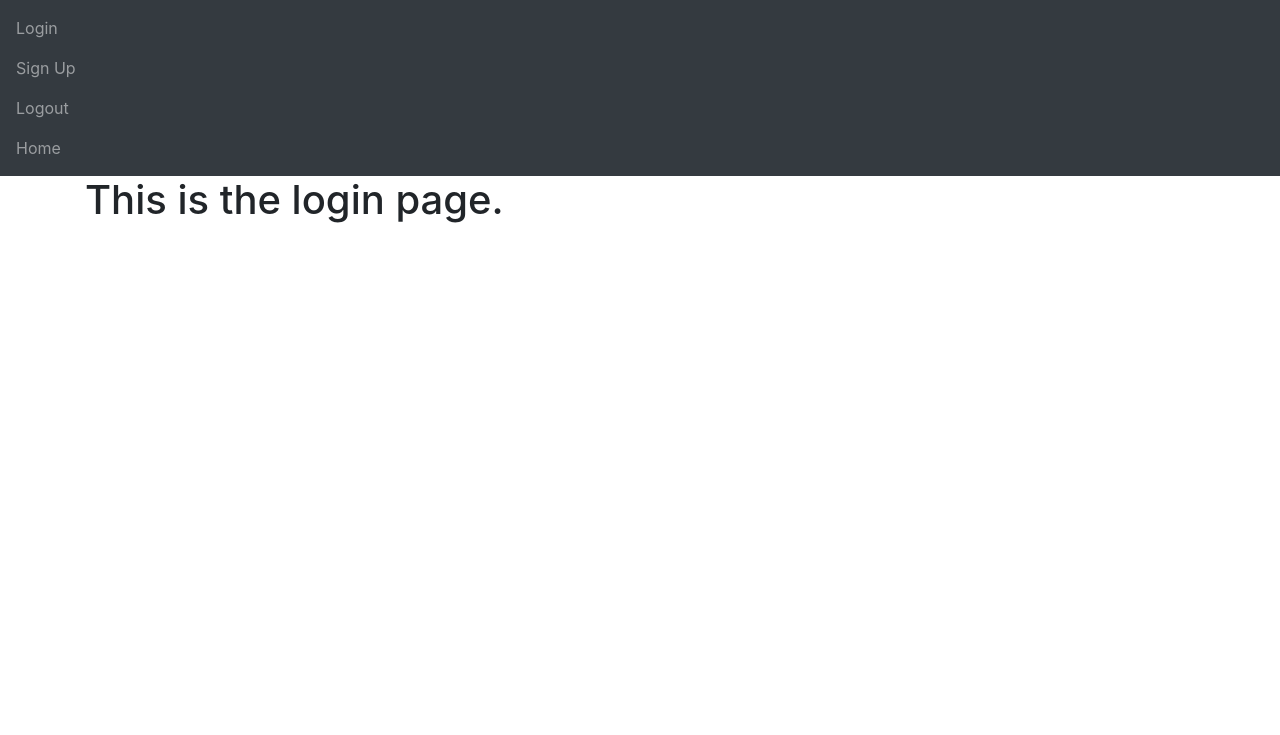
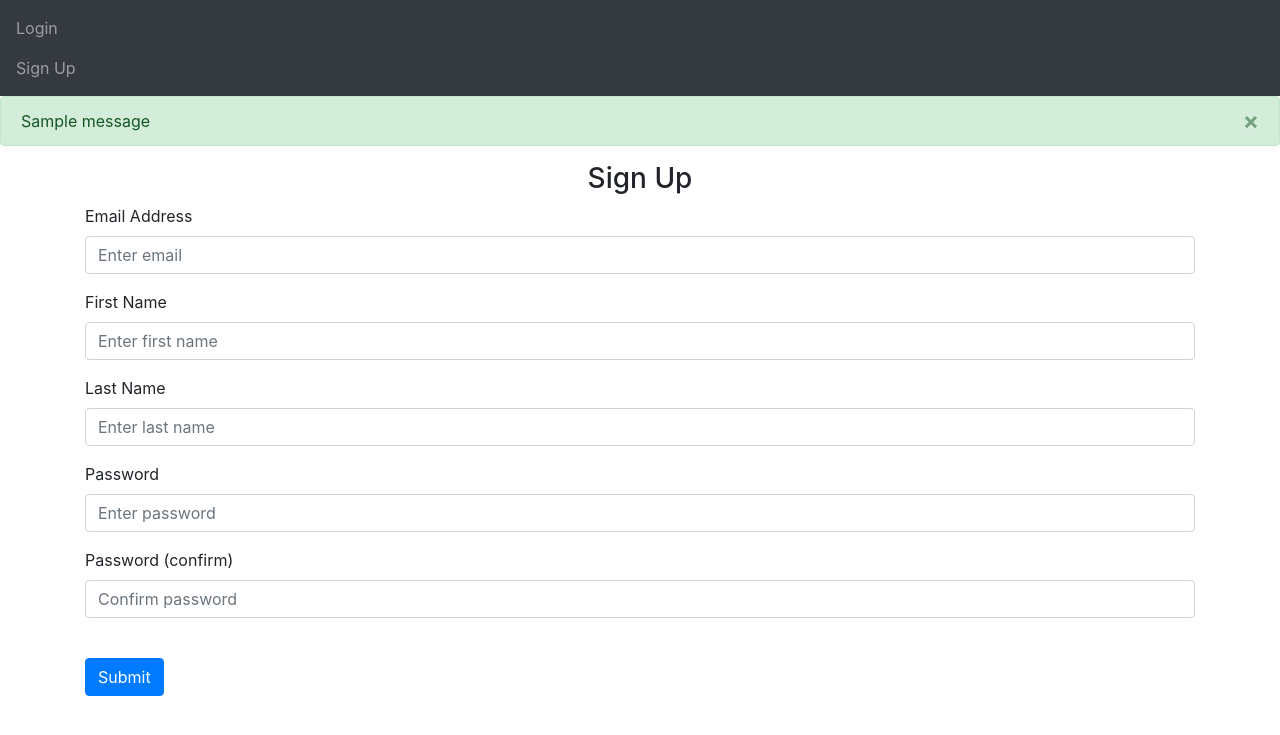
Before and after one commit to swardak02/PJF_Projekt, a Flask app: page /sign-up in a window 1280 px wide. Shown: the top 735 px of the page. Run offline with Flask 3, Linux system fonts and the light colour scheme; tables that the repository leaves empty hold one stand-in row (values such as "Sample post"); one stand-in notice (Sample message) is shown; some libraries are stand-ins or nearby versions.

Commit message:
Funkcjonalność logowania, wyświetlanie ofert pracy z bazy danych

```diff
--- a/website/auth.py
+++ b/website/auth.py
@@ -1,18 +1,68 @@
-from flask import Blueprint, render_template
+from flask import Blueprint, render_template, request, flash, redirect, url_for
+from .models import *
+from flask_login import login_user, login_required, logout_user, current_user
 
 auth = Blueprint('auth', __name__)
 
 
-@auth.route('/login')
+@auth.route('/login', methods=['GET', 'POST'])
 def login():
-    return render_template("login.html")
+    if request.method == 'POST':
+        email = request.form.get('email')
+        password = request.form.get('password')
+        uzytkownik = Uzytkownik.query.filter_by(email=email).first()
+        if uzytkownik:
+            if uzytkownik.password == password:
+                flash('Logged in succesfully!', category='success')
+                login_user(uzytkownik, remember=True)
+                return redirect(url_for('views.home'))
+            else:
+                flash('Incorrect password!', category='error')
+        else:
+            flash('Email does not exist!', category='error')
+    return render_template("login.html", user=current_user)
 
 
 @auth.route('/logout')
+@login_required
 def logout():
-    return render_template("login.html")
+    logout_user()
+    return redirect(url_for('auth.login'))
 
 
-@auth.route('/sign-up')
+@auth.route('/sign-up', methods=['GET', 'POST'])
 def sign_up():
-    return render_template("login.html")
+    if request.method == 'POST':
+        email = request.form.get('email')
+        firstName = request.form.get('firstName')
+        lastName = request.form.get('lastName')
+        password1 = request.form.get('password1')
+        password2 = request.form.get('password2')
+        uzytkownik = Uzytkownik.query.filter_by(email=email).first()
+        if uzytkownik:
+            flash('Email already exists!', category='error')
+        if len(email) < 4:
+            flash('Email must be greater than 4 characters!', category='error')
+        elif len(firstName) < 2:
+            flash('First name must be greater than 2 characters!', category='error')
+        elif len(lastName) < 2:
+            flash('Last name must be greater than 2 characters!', category='error')
+        elif password1 != password2:
+            flash('Your passwords dont match!', category='error')
+        elif len(password1) < 7:
+            flash('Password must be at least 7 characters!', category='error')
+        else:
+            new_user = Uzytkownik(email=email, firstName=firstName, lastName=lastName,
+                                  password=password1, stanowisko="Użytkownik")
+            db.session.add(new_user)
+            db.session.commit()
+            login_user(uzytkownik, remember=True)
+            flash('Account created!', category='success')
+            return redirect(url_for('views.home'))
+    return render_template("sign_up.html", user=current_user)
+
+@auth.route('/oferty')
+@login_required
+def oferty():
+    oferty_pracy = Oferta.query.all()
+    return render_template("oferty.html", user=current_user, oferty_pracy=oferty_pracy)
--- a/website/templates/base.html
+++ b/website/templates/base.html
@@ -20,13 +20,38 @@
         <nav class="navbar navbar-expend-lg navbar-dark bg-dark">
             <div>
                 <div class="navbar-nav">
-                    <a class="nav-item nav-link" id="login" href="/login">Login</a>
-                    <a class="nav-item nav-link" id="signUp" href="/sign-up">Sign Up</a>
-                    <a class="nav-item nav-link" id="logout" href="/logout">Logout</a>
-                    <a class="nav-item nav-link" id="home" href="/">Home</a>
+                    {% if user.is_authenticated %}
+                        <a class="nav-item nav-link" id="home" href="/">Home</a>
+                        <a class="nav-item nav-link" id="logout" href="/logout">Logout</a>
+                        <a class="nav-item nav-link" id="oferty" href="/oferty">Oferty pracy</a>
+                    {% else %}
+                        <a class="nav-item nav-link" id="login" href="/login">Login</a>
+                        <a class="nav-item nav-link" id="signUp" href="/sign-up">Sign Up</a>
+                    {% endif %}
                 </div>
             </div>
         </nav>
+        {% with messages = get_flashed_messages(with_categories=true) %}
+        {% if messages %}
+            {% for category, message in messages %}
+                {% if category == 'error' %}
+                <div class="alert alert-danger alert-dismissible fade show" role="alert">
+                    {{ message }}
+                    <button type="button" class="close" data-dismiss="alert">
+                        <span aria-hidden="true">&times;</span>
+                    </button>
+                </div>
+                {% else %}
+                <div class="alert alert-success alert-dismissible fade show" role="alert">
+                    {{ message }}
+                    <button type="button" class="close" data-dismiss="alert">
+                        <span aria-hidden="true">&times;</span>
+                    </button>
+                </div>
+                {% endif %}
+            {% endfor %}
+        {% endif %}
+        {% endwith %}
         <div class="container">
            {% block content %}
            {% endblock %}
--- a/website/templates/login.html
+++ b/website/templates/login.html
@@ -1,5 +1,22 @@
 {% extends "base.html" %}{% block title %}Login{% endblock %}
 
 {% block content %}
-<h1>This is the login page.</h1>
+<form method="POST">
+    <h3 align="center">Login</h3>
+    <div class="form-group">
+        <label for="email">Email Address</label>
+        <input
+                type="email"
+                class="form-control"
+                id="email" name="email"
+                placeholder="Enter email"
+        />
+    </div>
+    <div class="form-group">
+        <label for="password">Password</label>
+        <input type="text" class="form-control" id="password" name="password" placeholder="Enter password"/>
+    </div>
+    <br/>
+    <button type="submit" class="btn btn-primary">Submit</button>
+</form>
 {% endblock %}
--- a/website/templates/sign_up.html
+++ b/website/templates/sign_up.html
@@ -1,5 +1,28 @@
 {% extends "base.html" %}{% block title %}Sign Up{% endblock %}
-
-{% block content %}
-<h1>This is the sign-up page.</h1>
+{% block content%}
+<form method="POST">
+    <h3 align="center">Sign Up</h3>
+    <div class="form-group">
+        <label for="email">Email Address</label>
+        <input type="email" class="form-control" id="email" name="email" placeholder="Enter email"/>
+    </div>
+    <div class="form-group">
+        <label for="firstName">First Name</label>
+        <input type="text" class="form-control" id="firstName" name="firstName" placeholder="Enter first name"/>
+    </div>
+    <div class="form-group">
+        <label for="lastName">Last Name</label>
+        <input type="text" class="form-control" id="lastName" name="lastName" placeholder="Enter last name"/>
+    </div>
+    <div class="form-group">
+        <label for="password1">Password</label>
+        <input type="text" class="form-control" id="password1" name="password1" placeholder="Enter password"/>
+    </div>
+    <div class="form-group">
+        <label for="password2">Password (confirm)</label>
+        <input type="text" class="form-control" id="password2" name="password2" placeholder="Confirm password"/>
+    </div>
+    <br/>
+    <button type="submit" class="btn btn-primary">Submit</button>
+</form>
 {% endblock %}
--- a/website/views.py
+++ b/website/views.py
@@ -1,8 +1,9 @@
 from flask import Blueprint, render_template
-
+from flask_login import login_required, current_user
 views = Blueprint('views', __name__, template_folder='templates')
 
 
 @views.route('/')
+@login_required
 def home():
-    return render_template("home.html")
+    return render_template("home.html", user=current_user)
```
Also changed, not shown: website/__init__.py (+28 -0 lines), website/models.py (+21 -0 lines), website/templates/oferty.html (added, +49 -0 lines), instance/database.db (added).
